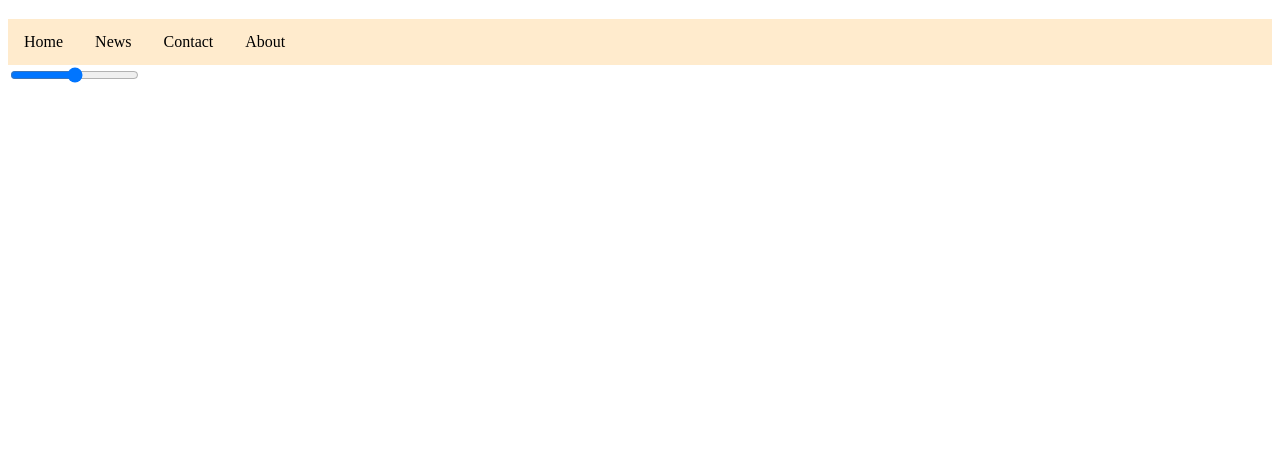
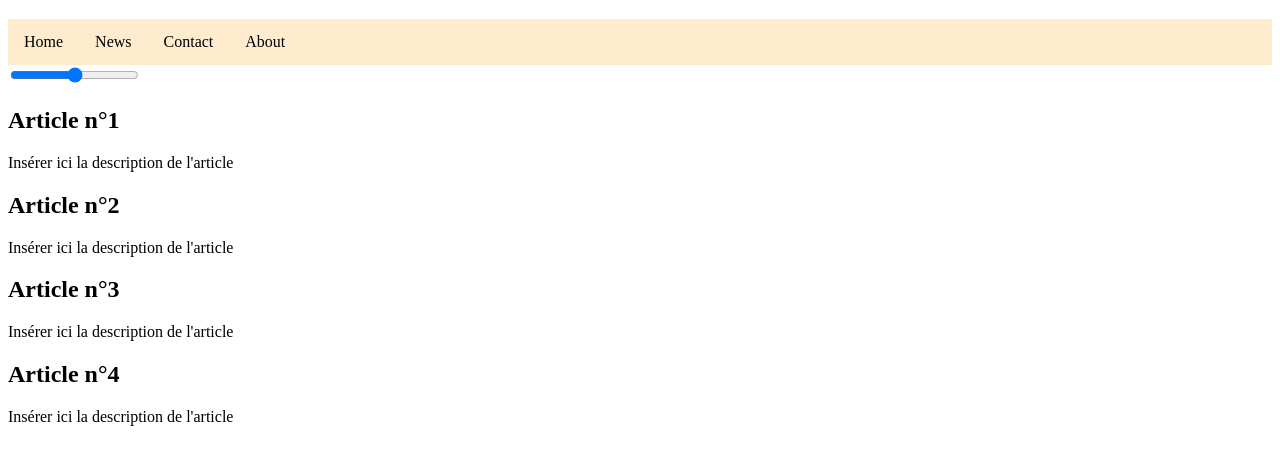
Before and after one commit to REMYEnzo/premierprojetGithub, a plain HTML site: page index.html in a window 1280 px wide. Shown: the part 61-526 px from the top of the page. Drawn offline with Linux system fonts and the light colour scheme.

Commit message:
Ajouté des articles dans l'index

```diff
--- a/index.html
+++ b/index.html
@@ -20,5 +20,23 @@
     <div>
         <input type="range" min="1" max="100" class="slider" id="myRange">
     </div>
+
+    <article class="buy">
+        <h2>Article n°1</h2>
+        <p>Insérer ici la description de l'article</p>
+    </article>
+    <article class="buy">
+        <h2>Article n°2</h2>
+        <p>Insérer ici la description de l'article</p>
+    </article>
+    <article class="buy">
+        <h2>Article n°3</h2>
+        <p>Insérer ici la description de l'article</p>
+    </article>
+    <article class="buy">
+        <h2>Article n°4</h2>
+        <p>Insérer ici la description de l'article</p>
+    </article>
+
 </body>
 </html>
```
